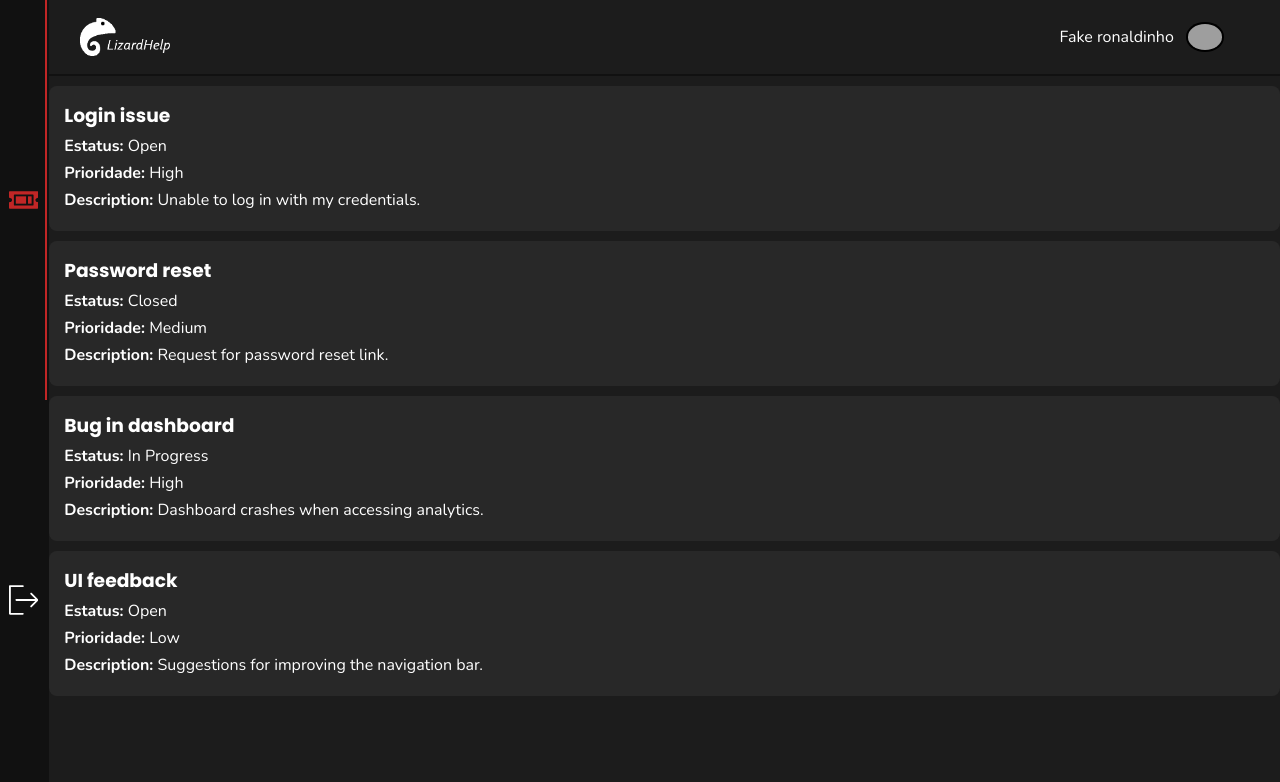
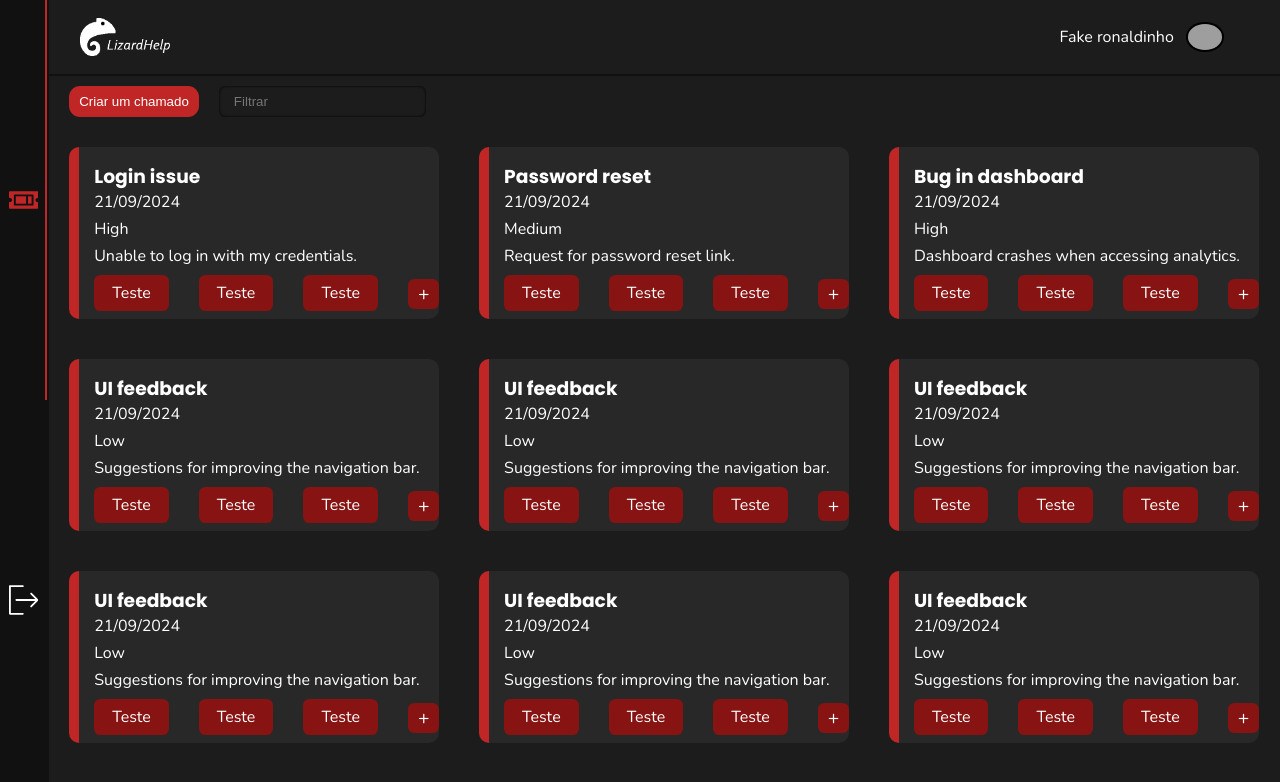
Before and after one commit to MrCoffeeOri/Lizard-Help, a React (Vite) app: page /user/home in a window 1280 px wide. Shown: the top 782 px of the page. Built offline with nearby package versions, Linux system fonts and the light colour scheme; grey boxes are pictures that could not be loaded.

Commit message:
employee added

```diff
--- /dev/null
+++ b/src/components/ModalBackground.tsx
@@ -0,0 +1,10 @@
+import React from 'react'
+
+export default function ModalBackground({ modalRef }: { modalRef: React.RefObject<HTMLDivElement> }) {
+  return (
+    <div onClick={(e: React.MouseEvent<HTMLDivElement, MouseEvent>) => {
+        modalRef.current.classList.toggle('hide')
+        e.currentTarget.classList.toggle('hide')
+    }} className='hide' id='modal-background'></div>
+  )
+}
--- a/src/css/home.css
+++ b/src/css/home.css
@@ -20,5 +20,49 @@
     > div { width: 100%; }
     #dashboard {
         width: 100%;
+        height: 88.56%;
+        #tools {
+            padding: 10px;
+            > * { margin: 0 10px; }
+            button {
+                cursor: pointer;
+                padding: 8px 10px;
+                background-color: var(--red-main);
+                color: white;
+                border-radius: .7rem;
+            }
+            input {
+                color: white;
+                padding: 8px 15px;
+                background-color: var(--background);
+                border-radius: .4rem;
+                box-shadow: inset 0 0 3px 0px black;
+            }
+        }
+        #tickets {
+            width: 100%;
+            height: 80.55vh;
+            display: grid;
+            grid-template-columns: 33.3% 33.3% 33.3%;
+            .ticket {
+                position: relative;
+                margin: 20px;
+                padding: 15px;
+                .tags {
+                    margin-top: 15px;
+                    position: relative;
+                    .more {
+                        bottom: -5px;
+                        padding: 2px 10px;
+                        border-radius: .4rem;
+                        background-color: var(--red-main-darker);
+                        position: absolute;
+                        font-size: 1.2pc;
+                        cursor: pointer;
+                        &:hover { background-color: var(--red-main); }
+                    }
+                }
+            }
+        }
     }
 }
--- a/src/css/main.css
+++ b/src/css/main.css
@@ -123,3 +123,30 @@ input, select, button {
         }
     }
 }
+
+.ticket {
+    border-left: 10px solid var(--red-main);
+    background-color: var(--ticket-background);
+    border-radius: 10px;
+}
+
+.tag {
+    background-color: var(--red-main-darker);
+    padding: 7px 18px;
+    border-radius: .4rem;
+    margin: 0 30px 0 0;
+    &.solved { background-color: var(--green-main); }
+    &.status { background-color: rgb(200, 180, 0); }
+}
+
+.scrollable {
+    overflow-y: auto;
+    &::-webkit-scrollbar {
+        width: 3px;
+        background-color: var(--background);
+    }
+    &::-webkit-scrollbar-thumb { background-color: var(--background-darker); }
+}
+
+.hide { display: none !important; }
+.show { display: block !important; }
--- a/src/css/technician.css
+++ b/src/css/technician.css
@@ -1,17 +1,7 @@
 #technician {
-    .scrollable {
-        overflow-y: auto;
-        &::-webkit-scrollbar {
-            width: 3px;
-            background-color: var(--background);
-        }
-        &::-webkit-scrollbar-thumb { background-color: var(--background-darker); }
-    }
     form {
         margin: 25.5vh auto;
     }
-    .hide { display: none !important; }
-    .show { display: block !important; }
     #filters {
         padding: 20px 0;
         position: relative;
@@ -85,10 +75,7 @@
         .ticket {
             position: relative;
             margin: 2vw;
-            background-color: var(--ticket-background);
             padding: 20px;
-            border-left: 10px solid var(--red-main);
-            border-radius: 10px;
             margin-bottom: 20px;
             .state {
                 margin: 0 0 10px 0;
@@ -120,15 +107,6 @@
             }
             .date {
                 float: right;
-            }
-            .tags {
-                .tag {
-                    background-color: var(--red-main-darker);
-                    padding: 7px 18px;
-                    border-radius: 6rem;
-                    margin: 0 30px 0 0;
-                    &.solved { background-color: var(--green-main); }
-                }
             }
             .details {
                 height: 0;
--- a/src/pages/Home.tsx
+++ b/src/pages/Home.tsx
@@ -20,6 +20,16 @@ export default function Home() {
     { id: 1, title: "Login issue", status: "Open", description: "Unable to log in with my credentials.", priority: "High" },
     { id: 2, title: "Password reset", status: "Closed", description: "Request for password reset link.", priority: "Medium" },
     { id: 3, title: "Bug in dashboard", status: "In Progress", description: "Dashboard crashes when accessing analytics.", priority: "High" },
+    { id: 4, title: "UI feedback", status: "Open", description: "Suggestions for improving the navigation bar.", priority: "Low" },
+    { id: 4, title: "UI feedback", status: "Open", description: "Suggestions for improving the navigation bar.", priority: "Low" },
+    { id: 4, title: "UI feedback", status: "Open", description: "Suggestions for improving the navigation bar.", priority: "Low" },
+    { id: 4, title: "UI feedback", status: "Open", description: "Suggestions for improving the navigation bar.", priority: "Low" },
+    { id: 4, title: "UI feedback", status: "Open", description: "Suggestions for improving the navigation bar.", priority: "Low" },
+    { id: 4, title: "UI feedback", status: "Open", description: "Suggestions for improving the navigation bar.", priority: "Low" },
+    { id: 4, title: "UI feedback", status: "Open", description: "Suggestions for improving the navigation bar.", priority: "Low" },
+    { id: 4, title: "UI feedback", status: "Open", description: "Suggestions for improving the navigation bar.", priority: "Low" },
+    { id: 4, title: "UI feedback", status: "Open", description: "Suggestions for improving the navigation bar.", priority: "Low" },
+    { id: 4, title: "UI feedback", status: "Open", description: "Suggestions for improving the navigation bar.", priority: "Low" },
     { id: 4, title: "UI feedback", status: "Open", description: "Suggestions for improving the navigation bar.", priority: "Low" },
   ];
 
@@ -44,18 +54,25 @@ export default function Home() {
         <UserHeader>
         </UserHeader>
         <main id='dashboard'>
-          <div id='tickets'>
+          <div id='tools'>
+            <button>Criar um chamado</button>
+            <input type="text" placeholder='Filtrar' />
+          </div>
+          <div id='tickets' className='scrollable'>
           {fakeTickets.map(ticket => (
-                <div key={ticket.id} style={{
-                  background: "var(--ticket-background)",
-                  margin: "10px 0",
-                  padding: "15px",
-                  borderRadius: "8px",
-                }}>
-                  <h3 style={{ margin: 0 }}>{ticket.title}</h3>
-                  <p style={{ margin: "5px 0" }}><strong>Estatus:</strong> {ticket.status}</p>
-                  <p style={{ margin: "5px 0" }}><strong>Prioridade:</strong> {ticket.priority}</p>
-                  <p style={{ margin: "5px 0" }}><strong>Description:</strong> {ticket.description}</p>
+                <div key={ticket.id} className='ticket'>
+                  <div>
+                    <h3 style={{ margin: 0 }}>{ticket.title}</h3>
+                    <span>21/09/2024</span>
+                  </div>
+                  <p style={{ margin: "5px 0" }}>{ticket.priority}</p>
+                  <p style={{ margin: "5px 0" }}>{ticket.description}</p>
+                  <div className='tags'>
+                    <span className='tag'>Teste</span>
+                    <span className='tag'>Teste</span>
+                    <span className='tag'>Teste</span>
+                    <span className='more'>+</span>
+                  </div>
                 </div>
               ))}
           </div>
--- a/src/pages/Technician.tsx
+++ b/src/pages/Technician.tsx
@@ -1,11 +1,13 @@
-import React, { JSXElementConstructor, useContext, useEffect, useState } from 'react'
+import React, { JSXElementConstructor, useContext, useEffect, useRef, useState } from 'react'
 import { handleCorrection } from '../helpers/formCorrection'
 import UserHeader from '../components/UserHeader'
 import { userContext } from '../components/UserContext';
+import ModalBackground from '../components/ModalBackground';
 
 export default function Technician() {
     const [tags, setTags] = useState<{ content: string, id: number }[]>([]);
     const { user, setUser } = useContext(userContext)
+    const chatModalRef = useRef<HTMLDivElement>(null)
 
     const handleSubmit = (e: React.FormEvent<HTMLFormElement>): void => {
         throw new Error('Function not implemented.');
@@ -55,8 +57,8 @@ export default function Technician() {
                 <img onClick={toggleChatVisibility} src="/chat.png" alt="" />
                 <img src="/gear.png" alt="" />
             </UserHeader>
-            <div onClick={toggleChatVisibility} className='hide' id='modal-background'></div>
-            <div className='hide' id='chat'>
+            <ModalBackground modalRef={chatModalRef} />
+            <div className='hide' ref={chatModalRef} id='chat'>
                 <div id='chats'>
                     <div id='1' className='chat'>
                         <img src="https://yt3.ggpht.com/wvlCpRqb9Hb9Yuv62LDo-AZxr-MpAHTvpeToBGpNOPSMNGQIyplQh2EZv75SLHOZIkpijT00=s48-c-k-c0x00ffffff-no-rj" alt="" />
@@ -125,11 +127,12 @@ export default function Technician() {
                 <div className="ticket">
                     <p className='state'>Padrão</p>
                     <h3 className="title">Socorro, minha calculadora explodiu!!</h3>
-                    <span className='date' >Criado em 21/03/2024</span>
+                    <span className='date' >21/03/2024</span>
                     <p className="by">Por João Silva</p>
                     <div style={{ display: 'flex', justifyContent: 'space-between', alignItems: 'center' }}>
                         <div className="tags">
                             <span className="tag solved">Resolvido</span>
+                            <span className="tag status">Em andamento</span>
                             <span className="tag">Urgente</span>
                             <span className="tag">Calculadora</span>
                             <span className="tag">Explosão</span>
@@ -142,9 +145,9 @@ export default function Technician() {
                     </div>
                 </div>
                 <div className="ticket">
-                    <p className='state medium'>Médio</p>
+                    <p className='state medium'>Média</p>
                     <h3 className="title">Socorro, minha calculadora explodiu!!</h3>
-                    <span className='date' >Criado em 21/03/2024</span>
+                    <span className='date' >21/03/2024</span>
                     <p className="by">Por João Silva</p>
                     <div style={{ display: 'flex', justifyContent: 'space-between', alignItems: 'center' }}>
                         <div className="tags">
```
